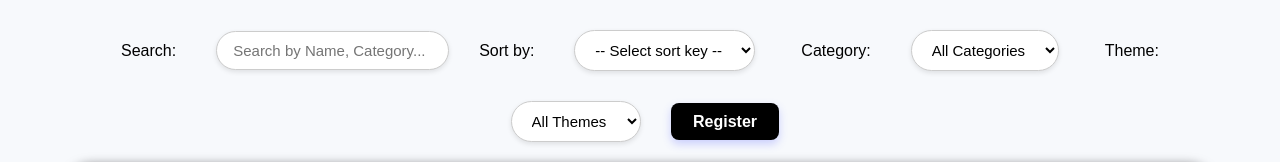
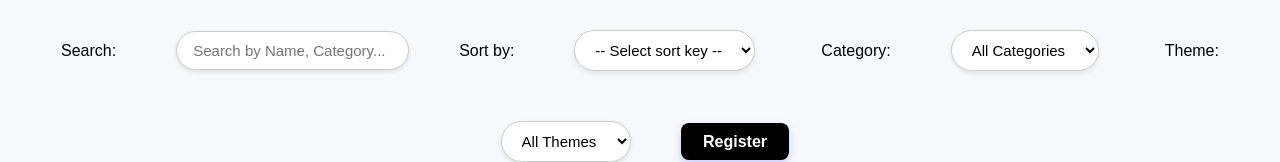
Before and after one commit to vishu579/geoentity-app, a Flask app: page / in a window 1280 px wide. Shown: the part 94-256 px from the top of the page. Run offline with Flask 3, Linux system fonts and the light colour scheme.

Commit message:
Update style.css

```diff
--- a/static/css/style.css
+++ b/static/css/style.css
@@ -1,4 +1,3 @@
-
 body {
   font-family: 'Arial', sans-serif;
   background-color: #f7f9fc;
@@ -18,6 +17,7 @@ body {
   justify-content: center;
   z-index: 1000;
 }
+
 .modal-box {
   background: lightblue;
   padding: 20px;
@@ -80,7 +80,7 @@ input {
   background-color: #fff;
   font-size: 15px;
   margin-left: 10px;
-  box-shadow: 0 2px 5px rgba(0,0,0,0.1);
+  box-shadow: 0 2px 5px rgba(0, 0, 0, 0.1);
   transition: all 0.3s ease;
   cursor: pointer;
 }
@@ -138,7 +138,8 @@ input {
 }
 
 
-th, td {
+th,
+td {
   padding: 16px;
   border-bottom: 1px solid #eee;
   text-align: center;
@@ -243,6 +244,7 @@ tbody tr:hover {
     font-size: 12px;
     padding: 12px;
   }
+
   .filter-container {
     flex-direction: column;
     gap: 0px !important;
@@ -264,7 +266,8 @@ tbody tr:hover {
     font-size: 18px;
   }
 
-  th, td {
+  th,
+  td {
     padding: 10px;
     font-size: 13px;
   }
@@ -280,6 +283,7 @@ tbody tr:hover {
   .loading-text {
     font-size: 14px;
   }
+
   .filter-container {
     flex-direction: column;
     gap: 0px;
@@ -295,12 +299,13 @@ tbody tr:hover {
     text-align: center;
   }
 }
+
 /* Default styles */
 .controls {
-display: flex;
-flex-direction: row;
-justify-content: center;
-align-items: center;
-gap: 30px;
-flex-wrap: wrap;
+  display: flex;
+  flex-direction: row;
+  justify-content: center;
+  align-items: center;
+  gap: 50px;
+  flex-wrap: wrap;
 }
```
